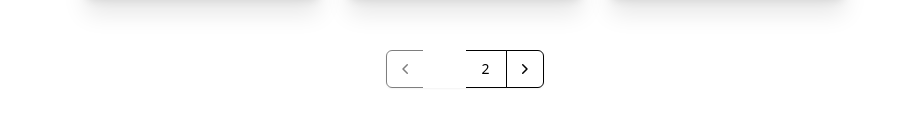
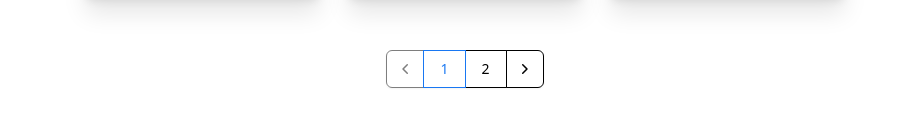
Before and after one commit to eighty-nine89/airconditioner-app, a React (Create React App) app: page /gallery in a window 1280 px wide. Shown: the part 970-1110 px from the top of the page, without its empty margins (175-1092 px from the left). Built offline with nearby package versions, Linux system fonts and the light colour scheme; a web font is replaced by a local one.

Commit message:
updaste page color

```diff
--- a/src/pages/Gallery.js
+++ b/src/pages/Gallery.js
@@ -152,7 +152,7 @@ const Gallery = () => {
                                 onClick={() => paginate(i + 1)}
                                 className={`relative inline-flex items-center px-4 py-2 border border-gray-300 bg-white text-sm font-medium transition-colors duration-200 ${
                                     currentPage === i + 1
-                                        ? 'z-10 bg-indigo-600 border-indigo-600 text-white'
+                                        ? 'z-10 bg-indigo-600 border-indigo-600 text-fbcolor'
                                         : 'text-gray-700 hover:bg-gray-50'
                                 }`}
                             >
```
